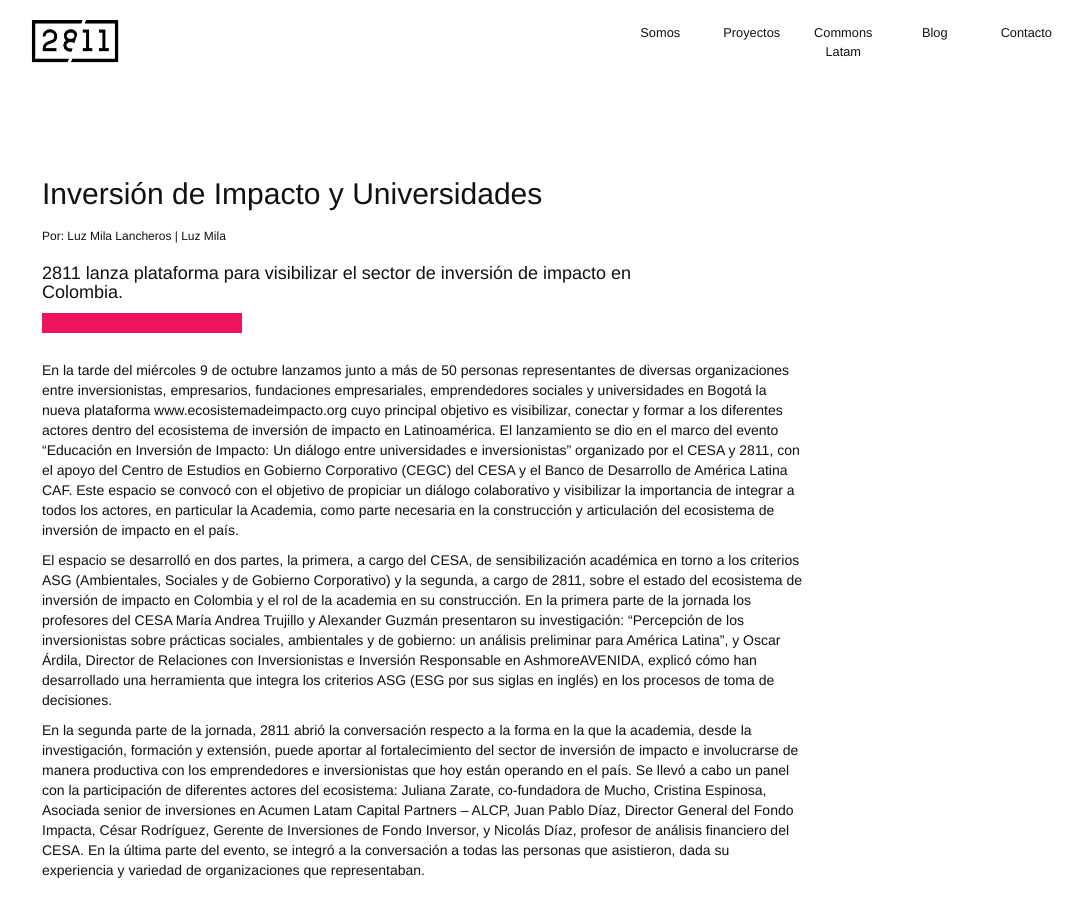
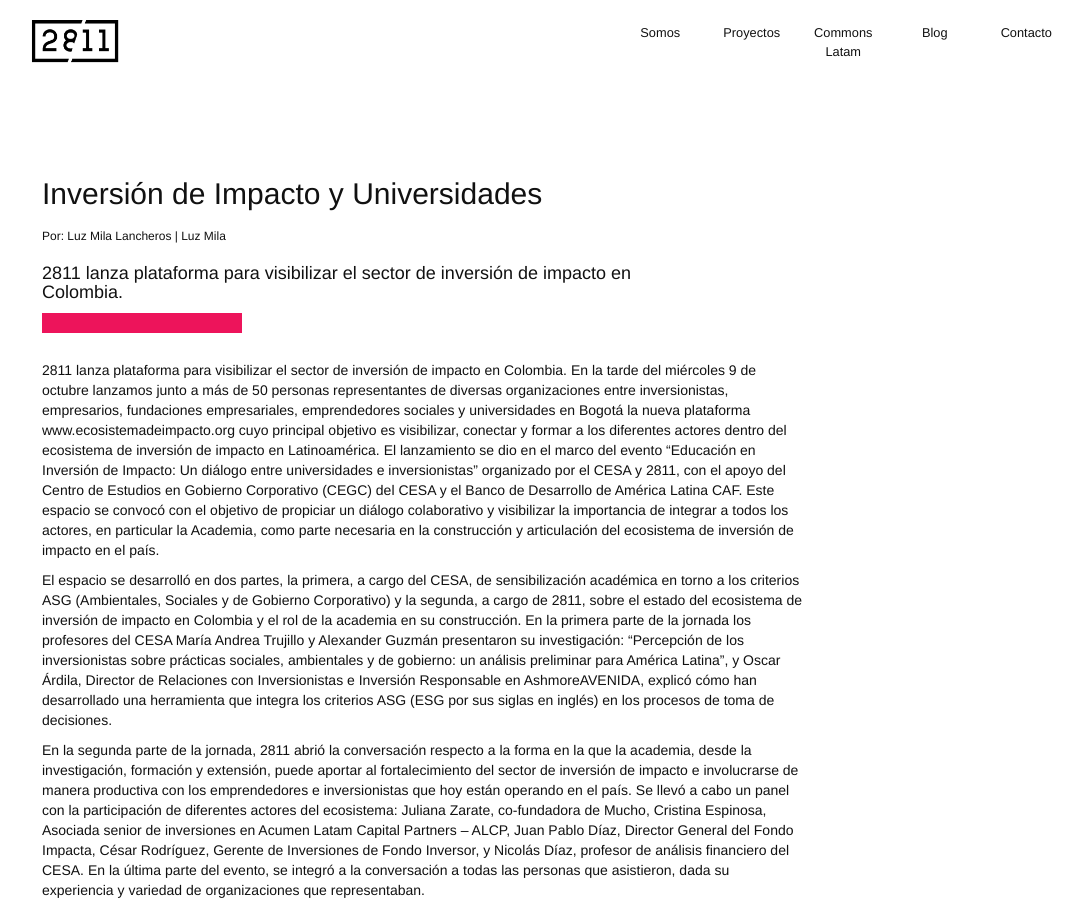
Before and after one commit to 2811Chile/2811Chile.github.io, a Jekyll site: the page built from _posts/2019-10-25-inversion-de-impacto-y-universidades.markdown, in a window 1280 px wide and 900 px high. Shown: the whole window, without its empty margins (138-1221 px from the left). Built offline with Jekyll 4.4.1, drawn with Linux system fonts in a browser that asks for light colours; nearby versions of some CDN libraries; some web fonts are replaced; our own code applies the rules of GitHub Pages for plain Markdown files.

Commit message:
Updated Inversion De Impacto Y Universidades

```diff
--- a/_posts/2019-10-25-inversion-de-impacto-y-universidades.markdown
+++ b/_posts/2019-10-25-inversion-de-impacto-y-universidades.markdown
@@ -13,7 +13,7 @@
 excerpt_separator: "<!--mas-->"
 ---
 
-En la tarde del miércoles 9 de octubre lanzamos junto a más de 50 personas representantes de diversas organizaciones entre inversionistas, empresarios, fundaciones empresariales, emprendedores sociales y universidades en Bogotá la nueva plataforma www.ecosistemadeimpacto.org cuyo principal objetivo es visibilizar, conectar y formar a los diferentes actores dentro del ecosistema de inversión de impacto en Latinoamérica. El lanzamiento se dio en el marco del evento “Educación en Inversión de Impacto: Un diálogo entre universidades e inversionistas” organizado por el CESA y 2811, con el apoyo del Centro de Estudios en Gobierno Corporativo (CEGC) del CESA y el Banco de Desarrollo de América Latina CAF. Este espacio se convocó con el objetivo de propiciar un diálogo colaborativo y visibilizar la importancia de integrar a todos los actores, en particular la Academia, como parte necesaria en la construcción y articulación del ecosistema de inversión de impacto en el país.
+2811 lanza plataforma para visibilizar el sector de inversión de impacto en Colombia. <!--mas--> En la tarde del miércoles 9 de octubre lanzamos junto a más de 50 personas representantes de diversas organizaciones entre inversionistas, empresarios, fundaciones empresariales, emprendedores sociales y universidades en Bogotá la nueva plataforma www.ecosistemadeimpacto.org cuyo principal objetivo es visibilizar, conectar y formar a los diferentes actores dentro del ecosistema de inversión de impacto en Latinoamérica. El lanzamiento se dio en el marco del evento “Educación en Inversión de Impacto: Un diálogo entre universidades e inversionistas” organizado por el CESA y 2811, con el apoyo del Centro de Estudios en Gobierno Corporativo (CEGC) del CESA y el Banco de Desarrollo de América Latina CAF. Este espacio se convocó con el objetivo de propiciar un diálogo colaborativo y visibilizar la importancia de integrar a todos los actores, en particular la Academia, como parte necesaria en la construcción y articulación del ecosistema de inversión de impacto en el país.
 
 El espacio se desarrolló en dos partes, la primera, a cargo del CESA, de sensibilización académica en torno a los criterios ASG (Ambientales, Sociales y de Gobierno Corporativo) y la segunda, a cargo de 2811, sobre el estado del ecosistema de inversión de impacto en Colombia y el rol de la academia en su construcción. En la primera parte de la jornada los profesores del CESA María Andrea Trujillo  y Alexander Guzmán presentaron su investigación: “Percepción de los inversionistas sobre prácticas sociales, ambientales y de gobierno: un análisis preliminar para América Latina”, y Oscar Árdila, Director de Relaciones con Inversionistas e Inversión Responsable en AshmoreAVENIDA, explicó cómo han desarrollado una herramienta que integra los criterios ASG (ESG por sus siglas en inglés) en los procesos de toma de decisiones.
 
```
